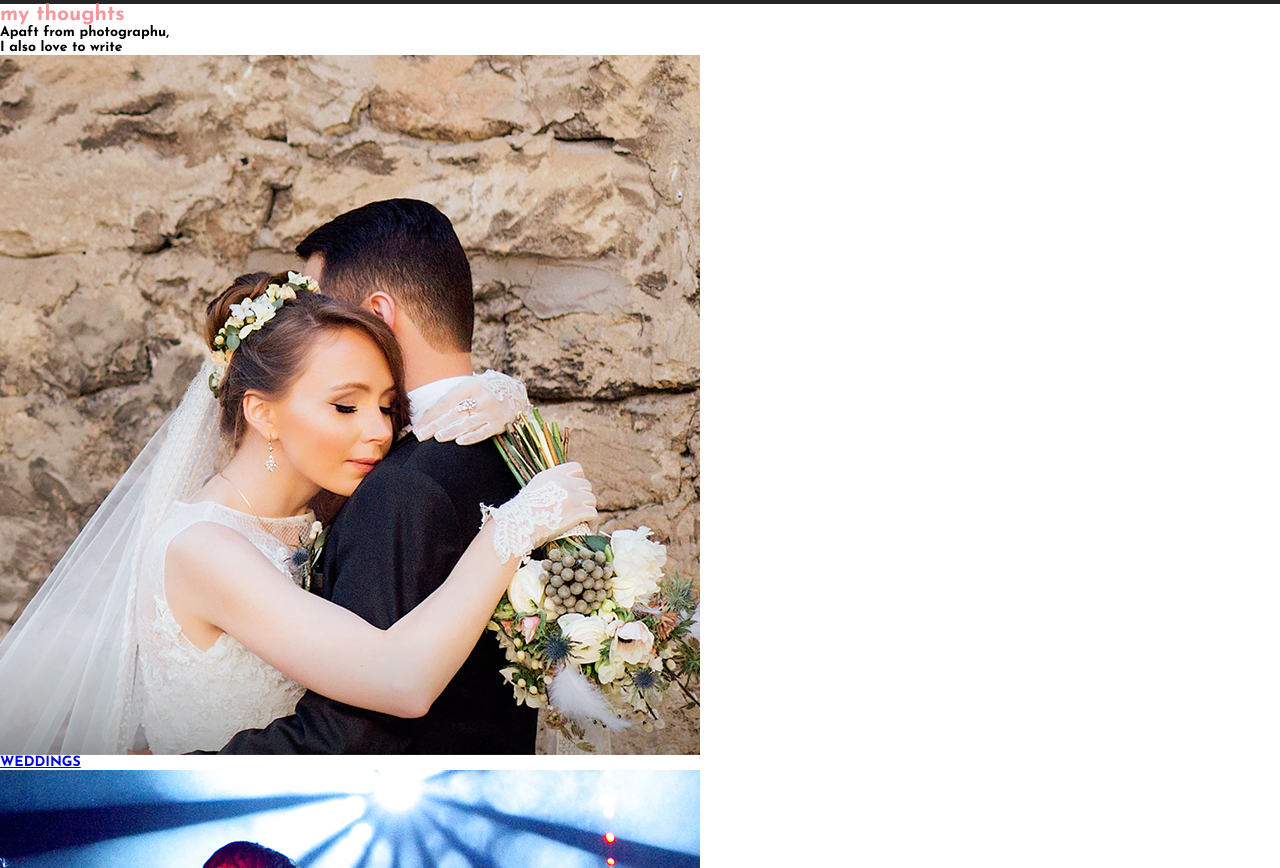
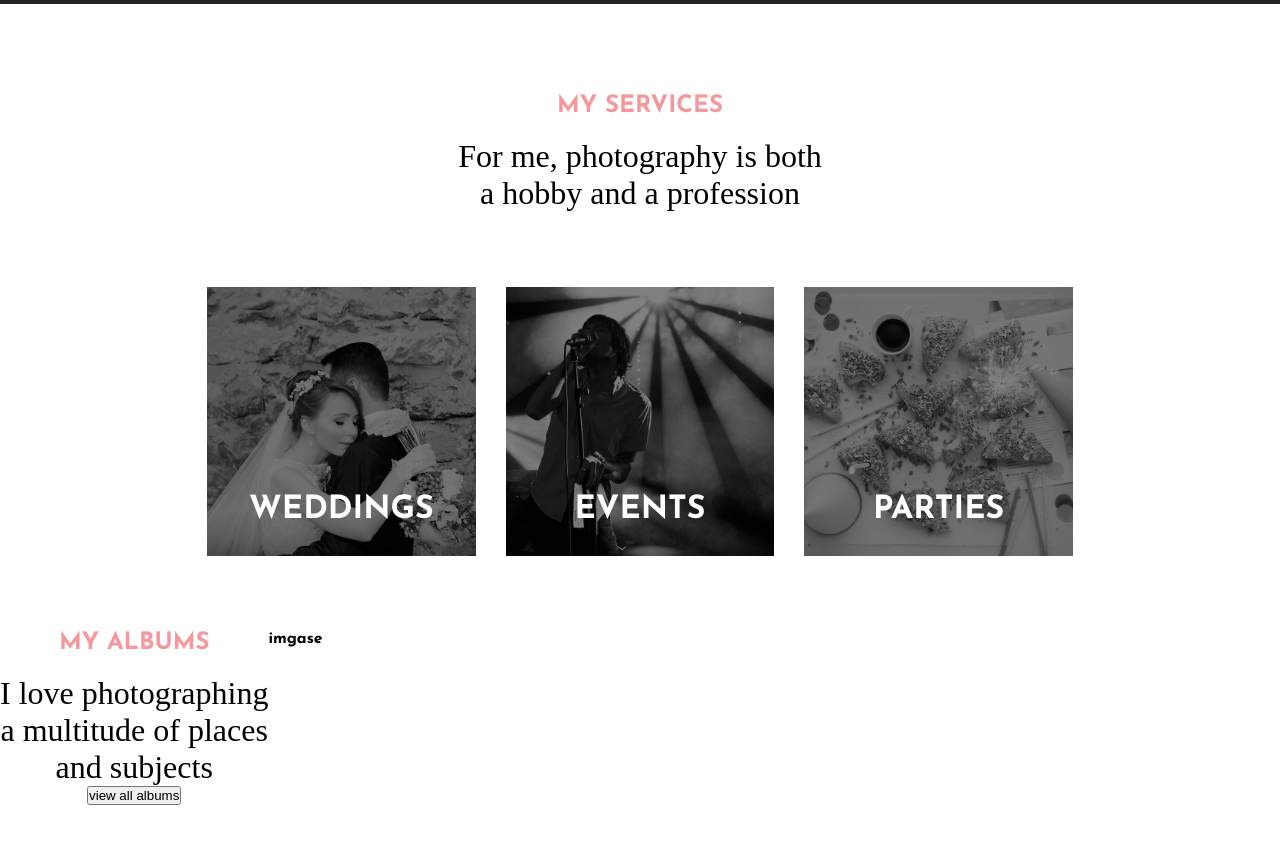
Before and after one commit to icreeative/weekly-28, a plain HTML site: page index.html in a window 1280 px wide. Shown: the part 796-1664 px from the top of the page. Drawn offline with nearby package versions, Linux system fonts and the light colour scheme; a web font is replaced by a local one.

Commit message:
section service complete

```diff
--- a/index.html
+++ b/index.html
@@ -5,7 +5,7 @@
     <meta name="viewport" content="width=device-width, initial-scale=1">
     <title>Sophia - I take photos</title>
     <link href="https://cdnjs.cloudflare.com/ajax/libs/font-awesome/4.7.0/css/font-awesome.min.css" rel="stylesheet">
-    <link href="https://fonts.googleapis.com/css?family=Frank+Ruhl+Libre:700,900|Josefin+Sans:300,700" rel="stylesheet">
+    <link href="https://fonts.googleapis.com/css?family=Frank+Ruhl+Libre:300,700,900|Josefin+Sans:300,700" rel="stylesheet">
     <link rel="stylesheet" type="text/css" href="style.css">
 </head>
 
@@ -50,22 +50,28 @@
     <section id="services">
         <div class="container vertical">
             <div class="heading">
-                <h2>my thoughts</h2>
-                <p>Apaft from photographu, </br>I also love to write</p>
+                <h2>my services</h2>
+                <p>For me, photography is both</br>a hobby and a profession</p>
             </div>
-            <div class="body">
-                <a href="#" class="service">
-                    <img src="img/service-1.png" alt="weddings" class="img-responsive">
-                    <p class="uppercase">weddings</p>
-                </a>
-                <a href="#" class="service">
-                    <img src="img/service-2.png" alt="events" class="img-responsive">
-                    <p class="uppercase">events</p>
-                </a>
-                <a href="#" class="service">
-                    <img src="img/service-3.png" alt="parties" class="img-responsive">
-                    <p class="uppercase">parties</p>
-                </a>
+            <div class="body horizontal">
+                <div class="service">
+                    <div class="service-inner">
+                        <img src="img/service-1.png" alt="weddings" class="img-responsive">
+                        <p class="uppercase">weddings</p>
+                    </div>
+                </div>
+                <div class="service">
+                    <div class="service-inner">
+                        <img src="img/service-2.png" alt="weddings" class="img-responsive">
+                        <p class="uppercase">events</p>
+                    </div>
+                </div>
+                <div class="service">
+                    <div class="service-inner">
+                        <img src="img/service-3.png" alt="weddings" class="img-responsive">
+                        <p class="uppercase">parties</p>
+                    </div>
+                </div>
             </div>
         </div>
     </section>
--- a/style.css
+++ b/style.css
@@ -14,6 +14,27 @@
     font-family: "Frank Ruhl Libre", sans-serif;
     font-family: "Josefin Sans", sans-serif;
 */
+
+img{
+    filter: brightness(0.5) grayscale(1);
+    transition: .5s ease;
+}
+
+.img-responsive{
+    display: block;
+    width: 100%;
+    height: auto;
+}
+
+.vertical{
+    display: flex;
+    align-items: center;
+    flex-direction: column;
+}
+
+.horizontal{
+     display: flex;
+}
 
 .uppercase{
     text-transform: uppercase;
@@ -49,11 +70,7 @@
 body{
     font-family: "Josefin Sans", sans-serif;
     font-weight: bold;
-    font-size: 14px;
-}
-
-section h2{
-    color: #f5989d;
+    font-size: 16px;
 }
 
 #home .container{
@@ -156,3 +173,62 @@ nav ul li a{
     background: #3b3b3b;
     transform: rotate(45deg)
 }
+
+.container{
+    background: #fff;
+}
+
+
+
+section{
+    margin: 60px 0;
+}
+
+section .heading{
+    text-align: center;
+    margin-bottom: 60px;
+}
+
+section .heading h2{
+    color: #f5989d;
+    text-transform: uppercase;
+    margin-bottom: 20px;
+}
+
+section .heading p{
+    font-size: 2rem;
+    font-family: "Frank Ruhl Libre";
+    font-weight: 300;
+}
+/* services */
+#services .container{
+    padding: 30px 0 0 0;
+    margin: 0 auto;
+    width: 70%;
+}
+
+.service{
+    position: relative;
+    padding: 15px;
+}
+
+.service-inner{
+    background:#f5989d;
+}
+
+.service-inner:hover img{
+    opacity: 0.4;
+}
+
+.service p{
+    color: #fff;
+    font-size: 2rem;
+    position: absolute;
+    bottom : 15%;
+    left: 50%;
+    transform: translateX(-50%);
+}
+
+footer .container{
+    background: #000;
+}
```
